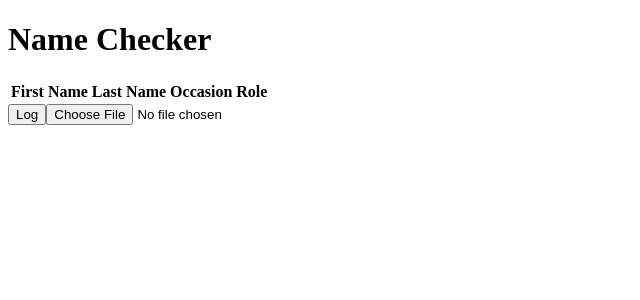
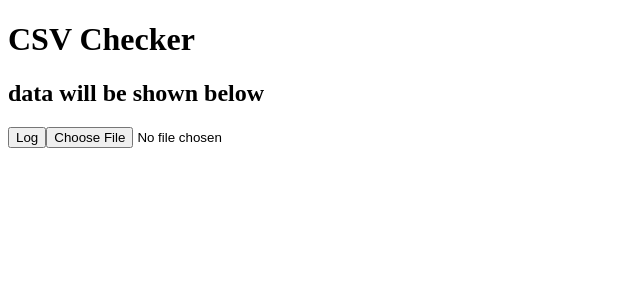
Before and after one commit to abubanggheed/name-checker, a React (Create React App) app: page / in a window 1280 px wide. Shown: the top 300 px of the page, without its empty margins (0-640 px from the left). Built offline with nearby package versions, Linux system fonts and the light colour scheme.

Commit message:
moved away from hard coded rows, to arbetrary csvs

```diff
--- a/src/components/csv-graph/csv-graph.js
+++ b/src/components/csv-graph/csv-graph.js
@@ -4,15 +4,40 @@ class CsvGraph extends Component {
 
     state = {
         data: [],
+        headers: [],
+        title: "data will be shown below"
     }
 
 
     setData = rawText => {
+        let rows = rawText.split('\n').filter(content =>
+            content
+        );
+        let headersToAdd = rows[0].split(',');
+        let dataTitle = "data";
+        let dataStart = 1;
+        let dataToSet = [];
+        if (headersToAdd.length === 1) {
+            dataTitle = headersToAdd[0];
+            headersToAdd = rows[1].split(',');
+            dataStart = 2;
+        }
+        let dataItem = {}
+        let rowData = [];
+        for (let i = dataStart; i < rows.length; i++) {
+            dataItem = {}
+            rowData = rows[i].split(',');
+            for (let j = 0; j < rowData.length; j++) {
+                dataItem[headersToAdd[j]] = rowData[j];
+            }
+            dataToSet.push(dataItem);
+        }
         this.setState({
             ...this.state,
-            data: [],
+            data: dataToSet,
+            headers: headersToAdd,
+            title: dataTitle,
         });
-        console.log(rawText);
     }
 
     handleUpload = event => {
@@ -24,24 +49,26 @@ class CsvGraph extends Component {
     }
 
     render() {
+        let tHeaders = this.state.headers;
         return (
             <div>
+                <h2>{this.state.title}</h2>
                 <table>
                     <thead>
                         <tr>
-                            <th>First Name</th>
-                            <th>Last Name</th>
-                            <th>Occasion</th>
-                            <th>Role</th>
+                            {tHeaders.map(header => (
+                                <td key={header}>{header}</td>
+                            ))}
                         </tr>
                     </thead>
                     <tbody>
                         {this.state.data.map(point => (
-                            <tr key={point.first_name + point.last_name + point.occasion}>
-                                <td>{point.first_name}</td>
-                                <td>{point.last_name}</td>
-                                <td>{point.occasion}</td>
-                                <td>{point.role}</td>
+                            <tr key={tHeaders.reduce((prev, current) => (
+                                prev + point[current]
+                            ), '')}>
+                                {tHeaders.map(header => (
+                                    <td key={header}>{point[header]}</td>
+                                ))}
                             </tr>
                         ))}
                     </tbody>
--- a/src/components/header/header.js
+++ b/src/components/header/header.js
@@ -3,7 +3,7 @@ import React from 'react';
 const Header = () => {
     return (
         <header>
-            <h1>Name Checker</h1>
+            <h1>CSV Checker</h1>
         </header>
     );
 }
```
